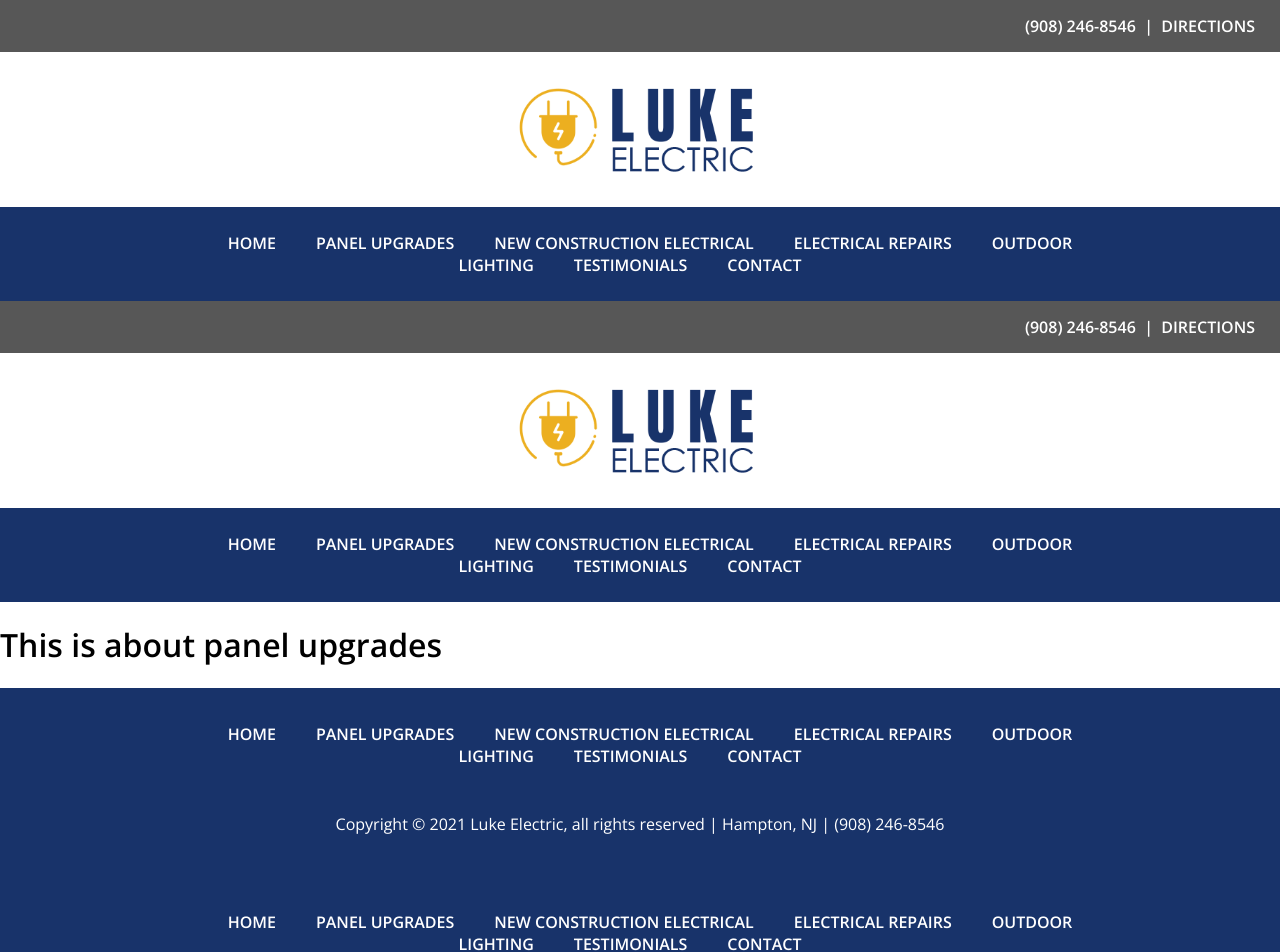
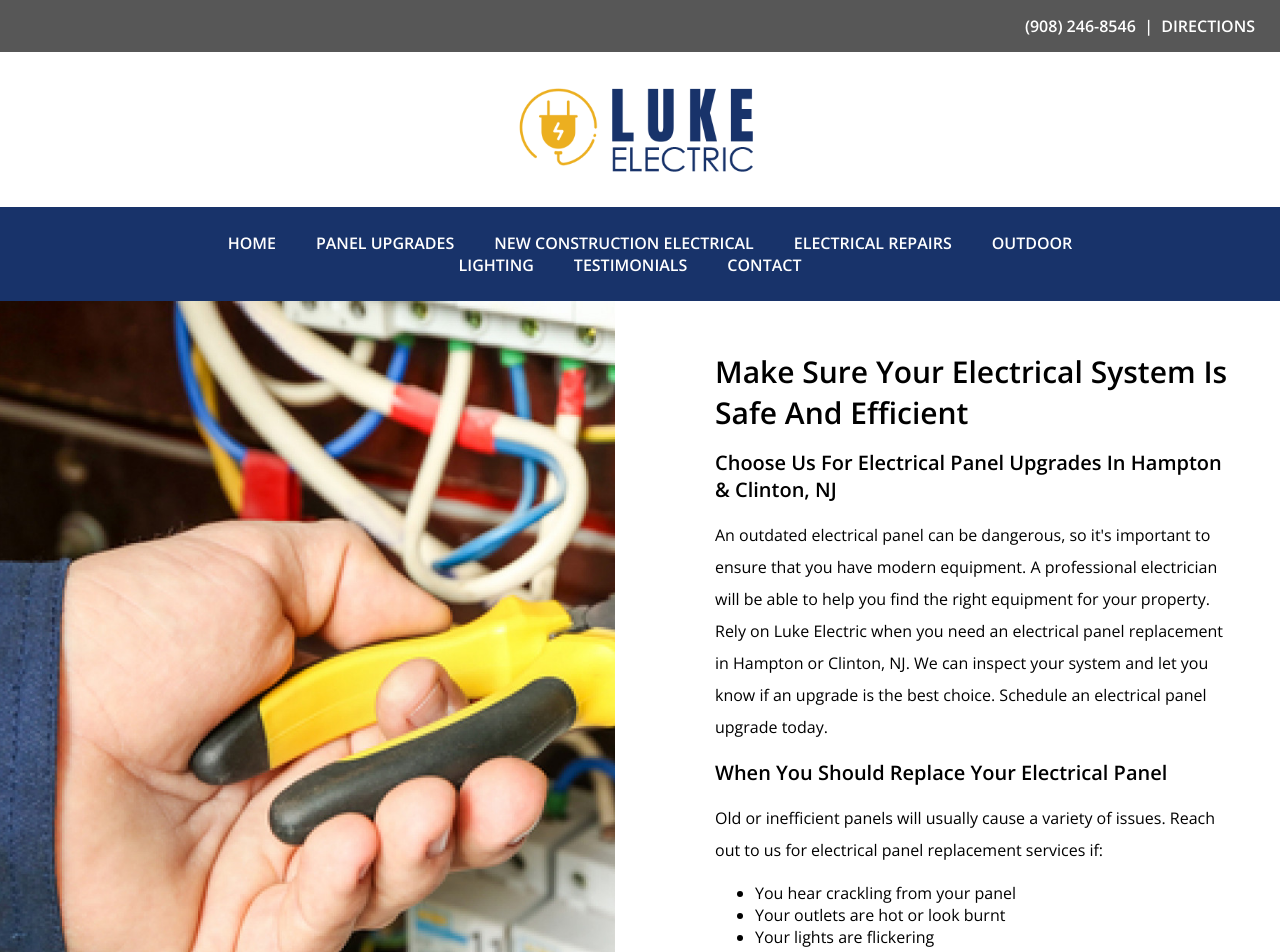
Before and after one commit to msbeethoven/luke-electric, a Vue app: page /panel-upgrades in a window 1280 px wide. Shown: the top 952 px of the page. Built offline with nearby package versions, Linux system fonts and the light colour scheme.

Commit message:
Basic layout of panel updates page

```diff
--- a/src/views/PanelUpgrades.vue
+++ b/src/views/PanelUpgrades.vue
@@ -1,21 +1,61 @@
 <template>
   <div class="panel-upgrades">
-    <Header />
-    <h1>This is about panel upgrades</h1>
-    <Footer />
+    <div class="grid">
+      <div class="image-fill">
+        <img
+          src="/images/pliers.jpg"
+          alt="panel upgrades"
+        />
+      </div>
+      <div class="padding">
+        <h3>
+          Make Sure Your Electrical System Is Safe and Efficient
+        </h3>
+
+        <h5>
+          Choose us for electrical panel upgrades in Hampton & Clinton, NJ
+        </h5>
+
+        <p>
+          An outdated electrical panel can be dangerous, so it's important to
+          ensure that you have modern equipment. A professional electrician will
+          be able to help you find the right equipment for your property. Rely
+          on Luke Electric when you need an electrical panel replacement in
+          Hampton or Clinton, NJ. We can inspect your system and let you know if
+          an upgrade is the best choice. Schedule an electrical panel upgrade
+          today.
+        </p>
+
+        <h5>When you should replace your electrical panel</h5>
+
+        <p>
+          Old or inefficient panels will usually cause a variety of issues.
+          Reach out to us for electrical panel replacement services if:
+        </p>
+        <ul>
+          <li>You hear crackling from your panel</li>
+          <li>Your outlets are hot or look burnt</li>
+          <li>Your lights are flickering</li>
+        </ul>
+        <p>
+          Getting an electrical panel upgrade is also a good idea if you plan on
+          adding new outlets or appliances to your system. Call us today at
+          908-246-8546 if you're concerned about your equipment.
+        </p>
+      </div>
+    </div>
   </div>
 </template>
 
-
 <script>
-import Header from '@/components/TheHeader.vue'
-import Footer from '@/components/TheFooter.vue'
+import Header from "@/components/TheHeader.vue";
+import Footer from "@/components/TheFooter.vue";
 
 export default {
-  name: 'Contact',
+  name: "Contact",
   components: {
     Header,
-    Footer
-  }
-}
+    Footer,
+  },
+};
 </script>
```
Also changed, not shown: public/images/pliers.jpg (added).
